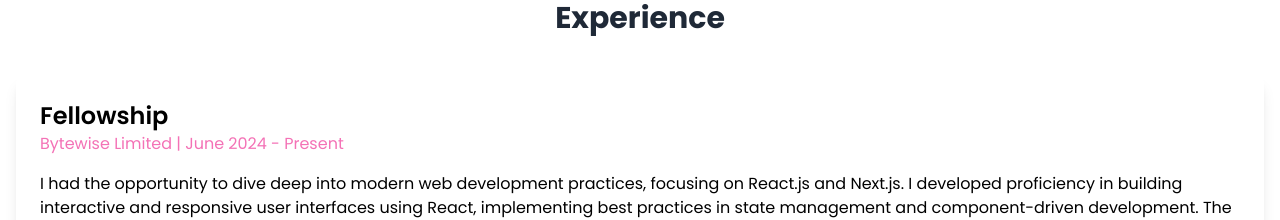
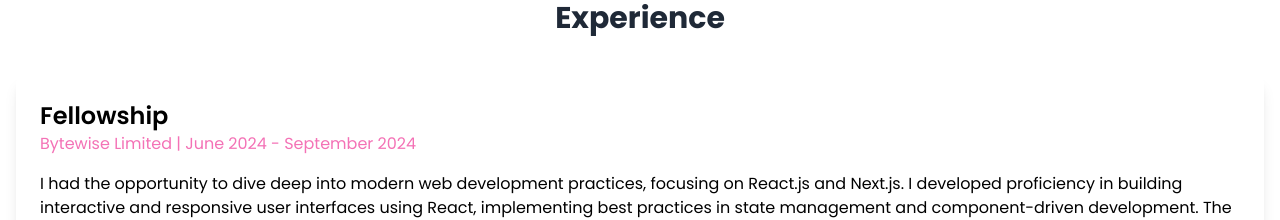
Before and after one commit to TamiyahQ/Portfolio, a React (Create React App) app: page / in a window 1280 px wide. Shown: the part 1260-1480 px from the top of the page. Built offline with nearby package versions, Linux system fonts and the light colour scheme.

Commit message:
Update Experience.js

```diff
--- a/src/components/Experience.js
+++ b/src/components/Experience.js
@@ -3,7 +3,7 @@ const Experience = () => {
       {
         role: 'Fellowship',
         company: 'Bytewise Limited',
-        duration: 'June 2024 - Present',
+        duration: 'June 2024 - September 2024',
         description:
           "I had the opportunity to dive deep into modern web development practices, focusing on React.js and Next.js. I developed proficiency in building interactive and responsive user interfaces using React, implementing best practices in state management and component-driven development. The fellowship also provided hands-on experience with Next.js, allowing me to explore server-side rendering (SSR) and static site generation (SSG).Throughout this experience, I worked on various projects and gained insights into how scalable, applications are built and deployed. This fellowship solidified my understanding of web development.",
       },
```
